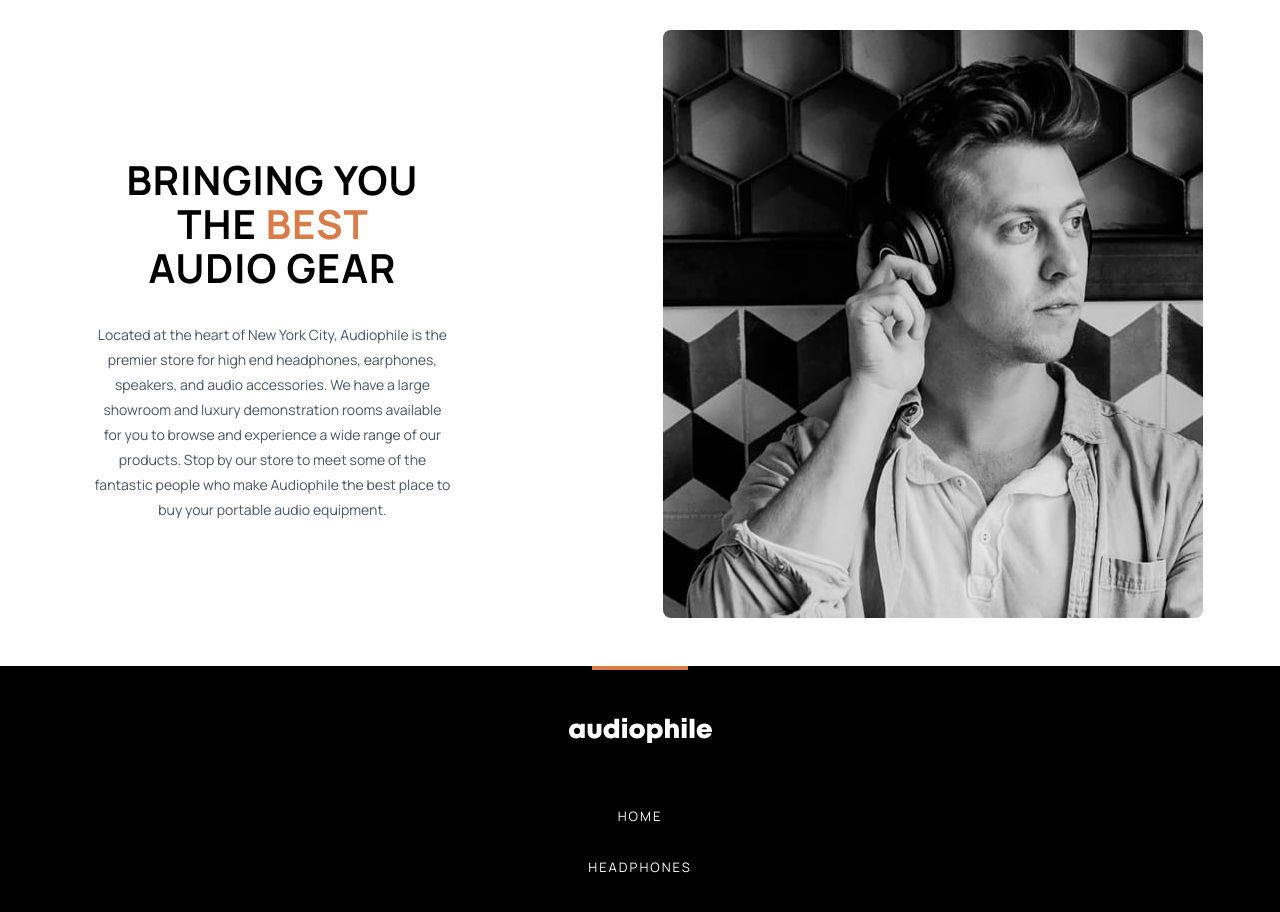
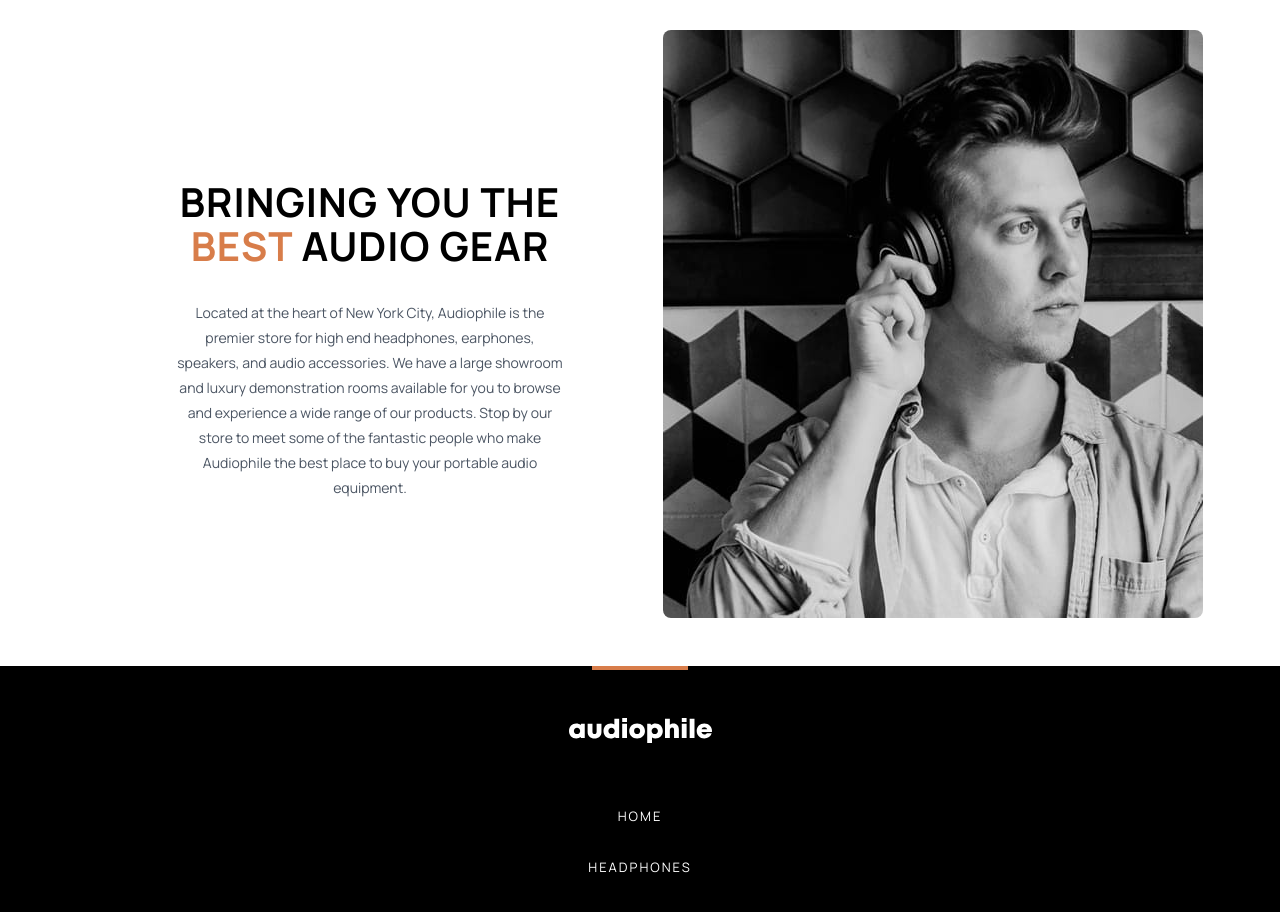
Before and after one commit to lemreyes/audiophile, a Next.js app: page / in a window 1280 px wide. Shown: the part 2306-3218 px from the top of the page. Built offline with nearby package versions, Linux system fonts and the light colour scheme.

Commit message:
Home closing statement tablet alignment

```diff
--- a/src/app/Components/ClosingStatement.tsx
+++ b/src/app/Components/ClosingStatement.tsx
@@ -31,11 +31,11 @@ export default function ClosingStatement() {
   return (
     <section className="mt-8 mb-12 flex flex-col desktop:flex-row items-center">
       <ImageDynamic imageSrc={bestGearImgSrc} />
-      <div className="desktop:order-1">
-        <h2 className="mt-8 px-8 tablet:w-2/3 text-3xl tablet:text-[40px] desktop:tracking-wide tablet:leading-[44px] text-center uppercase font-bold">
+      <div className="desktop:order-1 flex flex-col items-center">
+        <h2 className="mt-8 tablet:w-4/5 text-3xl tablet:text-[40px] desktop:tracking-wide tablet:leading-[44px] text-center uppercase font-bold">
           Bringing you the <span className="text-accent">best</span> audio gear
         </h2>
-        <p className="mt-8 px-4 text-sm text-center text-gray-600 tablet:w-2/3 leading-[25px]">
+        <p className="mt-8 text-sm text-center text-gray-600 tablet:w-2/3 leading-[25px]">
           Located at the heart of New York City, Audiophile is the premier store
           for high end headphones, earphones, speakers, and audio accessories.
           We have a large showroom and luxury demonstration rooms available for
--- a/src/app/Components/Footer.tsx
+++ b/src/app/Components/Footer.tsx
@@ -8,7 +8,7 @@ import Link from "next/link";
 export default function Footer() {
   return (
     <footer className="flex flex-col items-center bg-black text-white">
-      <div className="w-24 h-[4px] bg-accent"></div>
+      <div id="footer-accent" className="w-24 h-[4px] bg-accent"></div>
       <Image src={logo} alt="Logo" className="mt-12" />
       <nav
         id="site-links"
```
